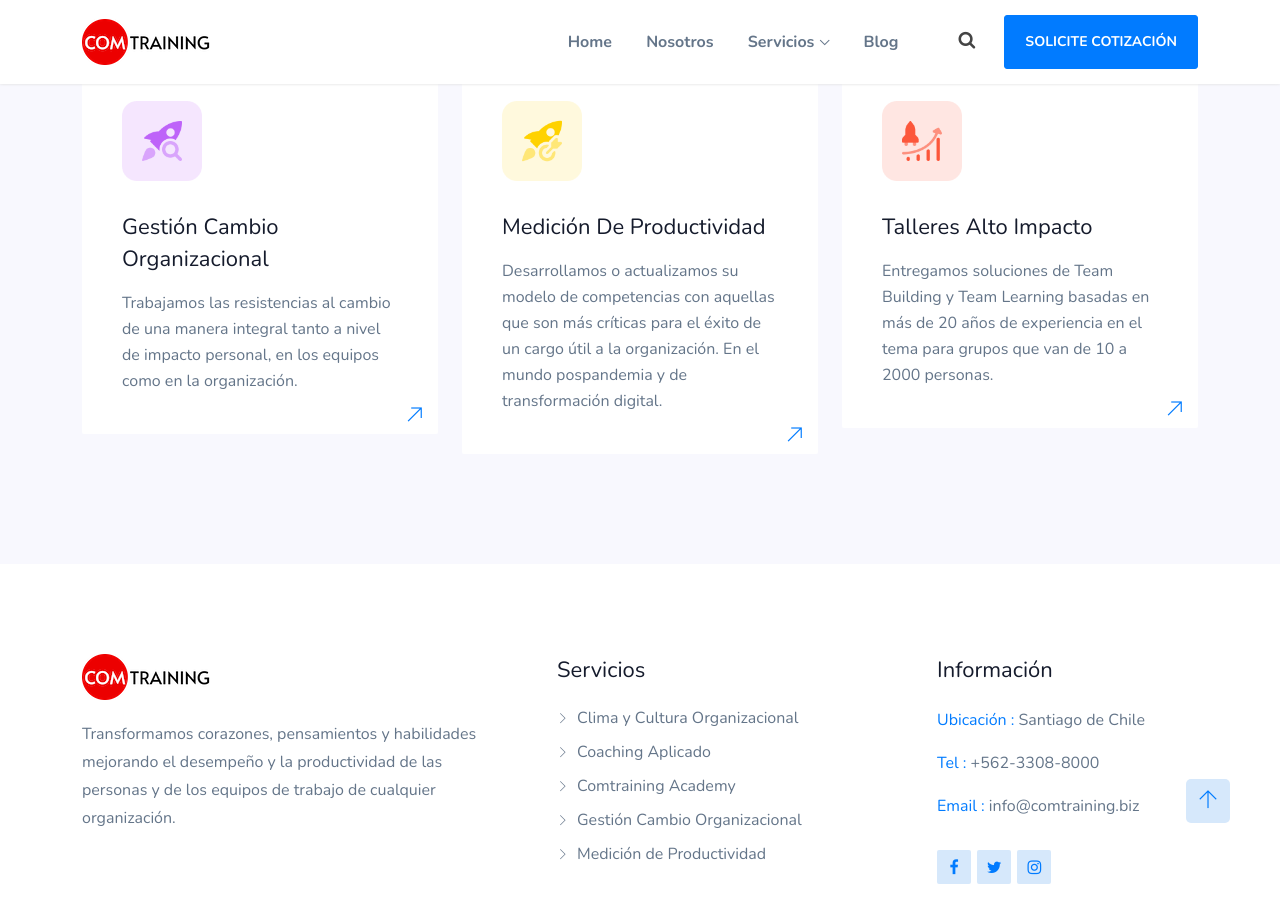
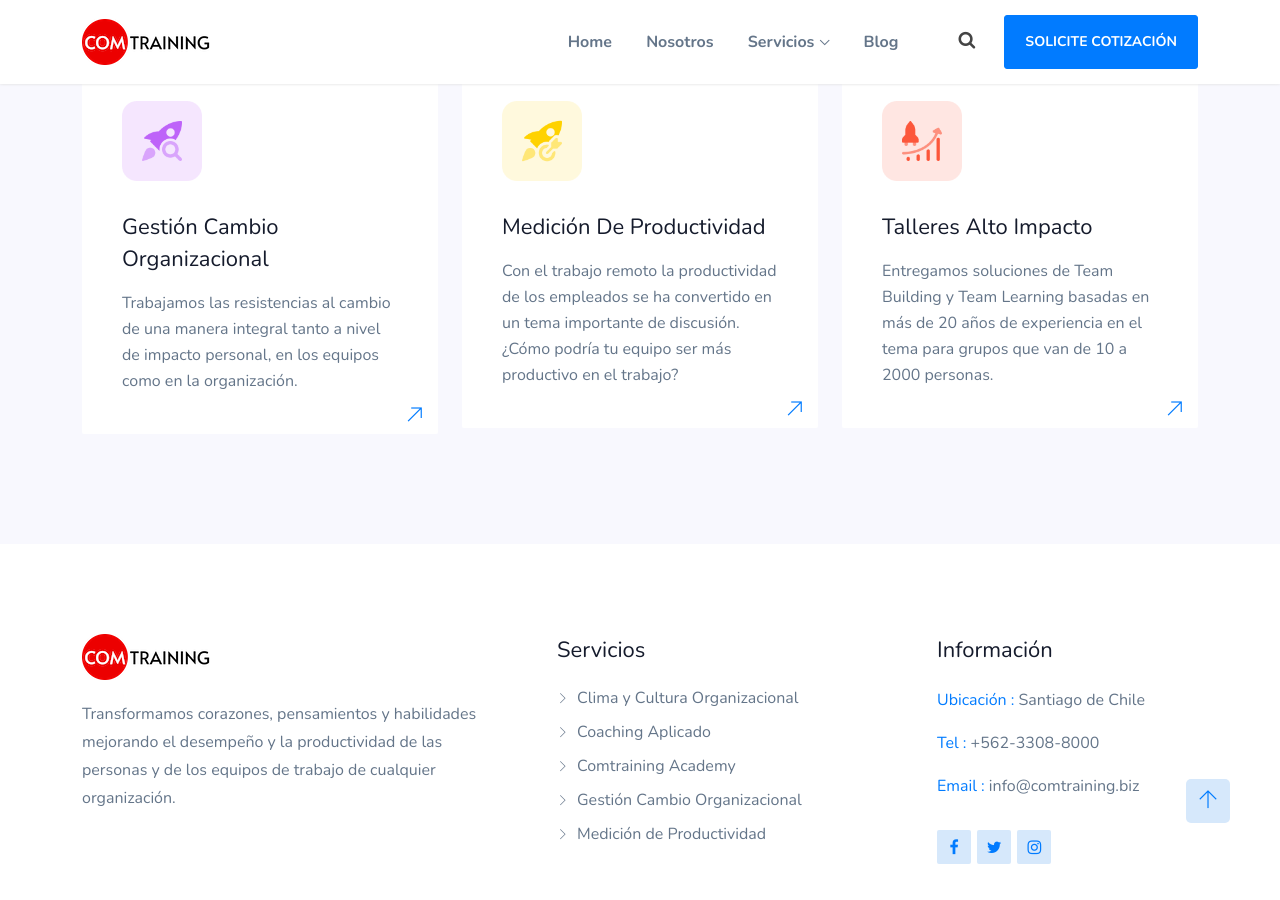
Before and after one commit to fjvalles/comtraining-landing, a Jekyll site: the page built from services.html, in a window 1280 px wide and 900 px high, scrolled down 1294 px. Built offline with Jekyll 4.4.1, drawn with Linux system fonts in a browser that asks for light colours; a script that is not in the unit is left out.

Commit message:
Update Servicios “modelo-de-liderazgo”

```diff
--- a/_services/modelo-de-liderazgo.html
+++ b/_services/modelo-de-liderazgo.html
@@ -6,9 +6,9 @@ service_card_layout: 2
 brochure_url: /#
 title: Medición de Productividad
 icon: /assets/img/icon/s3.png
-description: Desarrollamos o actualizamos su modelo de competencias
-  con  aquellas que son más críticas para el éxito de un cargo útil a la
-  organización. En el mundo pospandemia y de transformación digital.
+description: Con el trabajo remoto la productividad de los empleados se ha
+  convertido en un tema importante de discusión. ¿Cómo podría tu equipo ser más
+  productivo en el trabajo?
 ---
 
 <div class="row">
```
